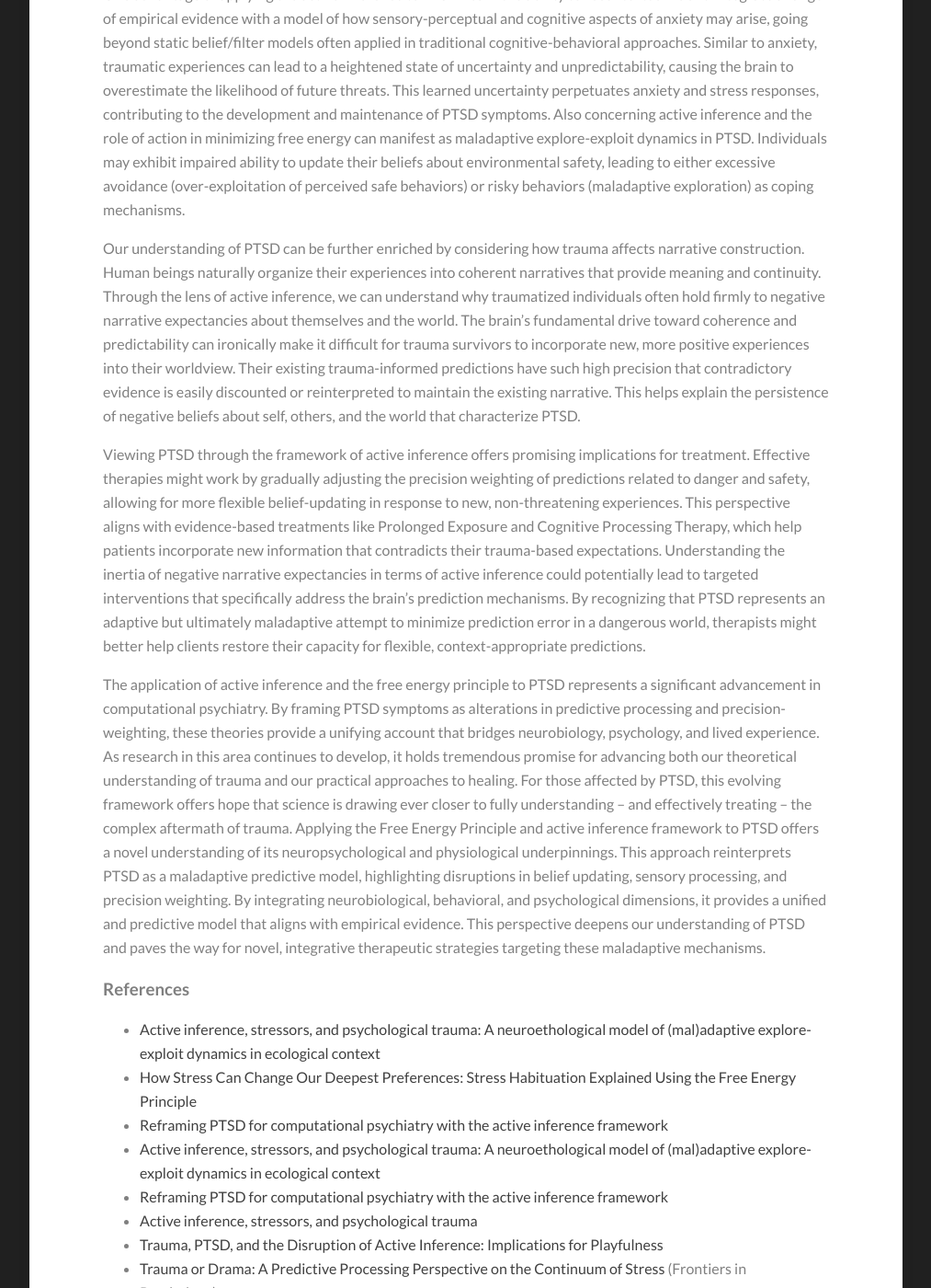
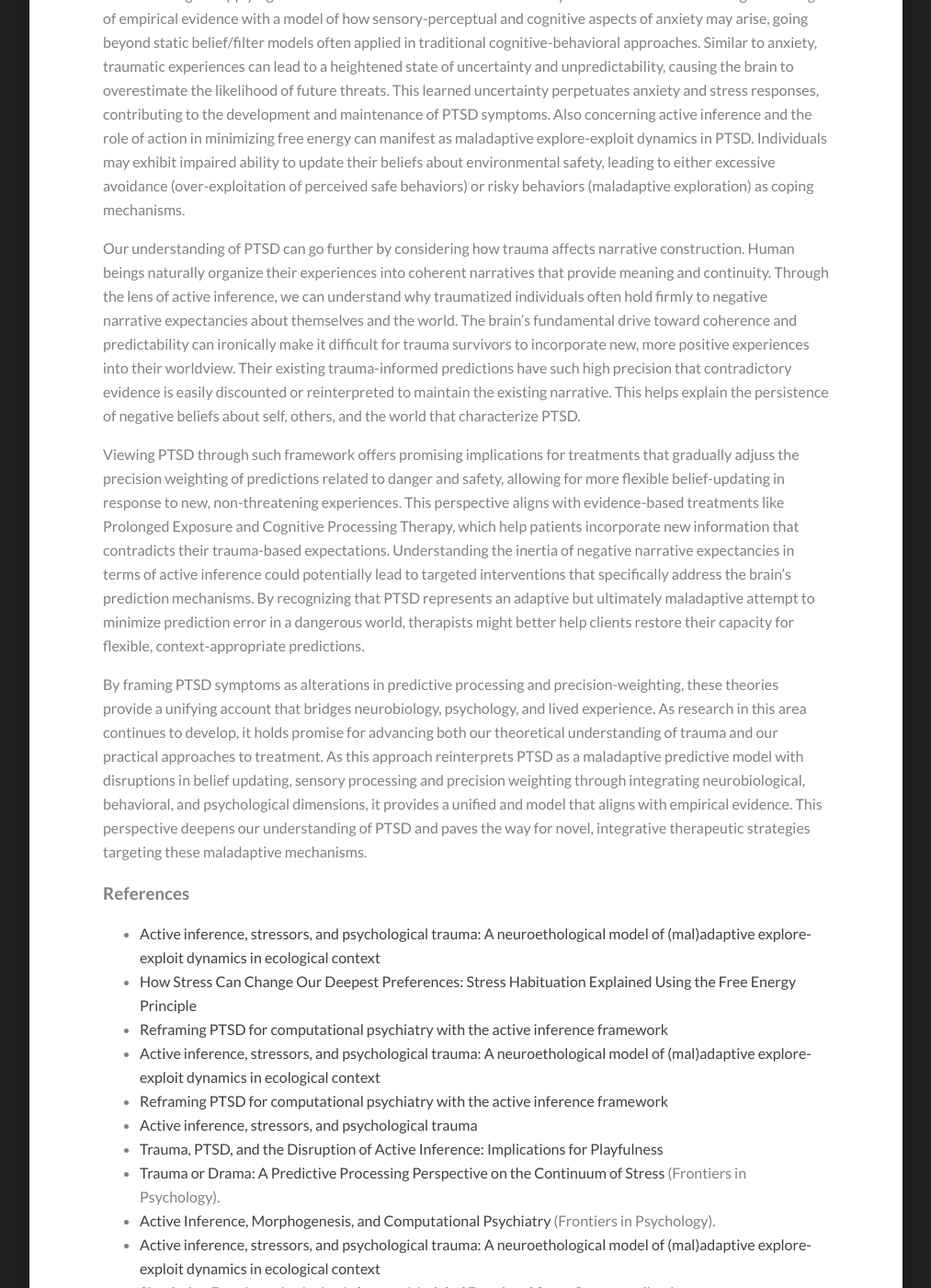
Before and after one commit to Kamran-Afzali/Kamran-Afzali.github.io, a Jekyll site: the page built from _posts/2025-08-25-FEP_PTSD.md, in a window 1280 px wide and 1400 px high, scrolled down 2586 px. Shown: the whole window at 92% size, without its empty margins (133-1146 px from the left). Built offline with Jekyll 4.4.1, drawn with Linux system fonts in a browser that asks for light colours.

Commit message:
Update 2025-08-25-FEP_PTSD.md

```diff
--- a/_posts/2025-08-25-FEP_PTSD.md
+++ b/_posts/2025-08-25-FEP_PTSD.md
@@ -21,12 +21,11 @@
 Another key aspect is the concept of aberrant precision weighting, where individuals with PTSD tend to overestimate the precision of threat-related predictions. This results in persistent and exaggerated fear responses even in safe environments, explaining the characteristic hypervigilance and re-experiencing symptoms of PTSD. One advantage of applying the active inference to PTSD lies in the ability to recontextualize and integrate a range of empirical evidence with a model of how sensory-perceptual and cognitive aspects of anxiety may arise, going beyond static belief/filter models often applied in traditional cognitive-behavioral approaches. Similar to anxiety, traumatic experiences can lead to a heightened state of uncertainty and unpredictability, causing the brain to overestimate the likelihood of future threats. This learned uncertainty perpetuates anxiety and stress responses, contributing to the development and maintenance of PTSD symptoms. Also concerning active inference and the role of action in minimizing free energy can manifest as maladaptive explore-exploit dynamics in PTSD. Individuals may exhibit impaired ability to update their beliefs about environmental safety, leading to either excessive avoidance (over-exploitation of perceived safe behaviors) or risky behaviors (maladaptive exploration) as coping mechanisms.
 
 
-Our understanding of PTSD can be further enriched by considering how trauma affects narrative construction. Human beings naturally organize their experiences into coherent narratives that provide meaning and continuity. Through the lens of active inference, we can understand why traumatized individuals often hold firmly to negative narrative expectancies about themselves and the world. The brain's fundamental drive toward coherence and predictability can ironically make it difficult for trauma survivors to incorporate new, more positive experiences into their worldview. Their existing trauma-informed predictions have such high precision that contradictory evidence is easily discounted or reinterpreted to maintain the existing narrative. This helps explain the persistence of negative beliefs about self, others, and the world that characterize PTSD.
+Our understanding of PTSD can go further by considering how trauma affects narrative construction. Human beings naturally organize their experiences into coherent narratives that provide meaning and continuity. Through the lens of active inference, we can understand why traumatized individuals often hold firmly to negative narrative expectancies about themselves and the world. The brain's fundamental drive toward coherence and predictability can ironically make it difficult for trauma survivors to incorporate new, more positive experiences into their worldview. Their existing trauma-informed predictions have such high precision that contradictory evidence is easily discounted or reinterpreted to maintain the existing narrative. This helps explain the persistence of negative beliefs about self, others, and the world that characterize PTSD.
 
-Viewing PTSD through the framework of active inference offers promising implications for treatment. Effective therapies might work by gradually adjusting the precision weighting of predictions related to danger and safety, allowing for more flexible belief-updating in response to new, non-threatening experiences. This perspective aligns with evidence-based treatments like Prolonged Exposure and Cognitive Processing Therapy, which help patients incorporate new information that contradicts their trauma-based expectations. Understanding the inertia of negative narrative expectancies in terms of active inference could potentially lead to targeted interventions that specifically address the brain's prediction mechanisms. By recognizing that PTSD represents an adaptive but ultimately maladaptive attempt to minimize prediction error in a dangerous world, therapists might better help clients restore their capacity for flexible, context-appropriate predictions.
+Viewing PTSD through such framework offers promising implications for treatments that gradually adjuss the precision weighting of predictions related to danger and safety, allowing for more flexible belief-updating in response to new, non-threatening experiences. This perspective aligns with evidence-based treatments like Prolonged Exposure and Cognitive Processing Therapy, which help patients incorporate new information that contradicts their trauma-based expectations. Understanding the inertia of negative narrative expectancies in terms of active inference could potentially lead to targeted interventions that specifically address the brain's prediction mechanisms. By recognizing that PTSD represents an adaptive but ultimately maladaptive attempt to minimize prediction error in a dangerous world, therapists might better help clients restore their capacity for flexible, context-appropriate predictions.
 
-
-The application of active inference and the free energy principle to PTSD represents a significant advancement in computational psychiatry. By framing PTSD symptoms as alterations in predictive processing and precision-weighting, these theories provide a unifying account that bridges neurobiology, psychology, and lived experience. As research in this area continues to develop, it holds tremendous promise for advancing both our theoretical understanding of trauma and our practical approaches to healing. For those affected by PTSD, this evolving framework offers hope that science is drawing ever closer to fully understanding – and effectively treating – the complex aftermath of trauma. Applying the Free Energy Principle and active inference framework to PTSD offers a novel understanding of its neuropsychological and physiological underpinnings. This approach reinterprets PTSD as a maladaptive predictive model, highlighting disruptions in belief updating, sensory processing, and precision weighting. By integrating neurobiological, behavioral, and psychological dimensions, it provides a unified and predictive model that aligns with empirical evidence. This perspective deepens our understanding of PTSD and paves the way for novel, integrative therapeutic strategies targeting these maladaptive mechanisms.
+By framing PTSD symptoms as alterations in predictive processing and precision-weighting, these theories provide a unifying account that bridges neurobiology, psychology, and lived experience. As research in this area continues to develop, it holds promise for advancing both our theoretical understanding of trauma and our practical approaches to treatment. As this approach reinterprets PTSD as a maladaptive predictive model with disruptions in belief updating, sensory processing and precision weighting through integrating neurobiological, behavioral, and psychological dimensions, it provides a unified and model that aligns with empirical evidence. This perspective deepens our understanding of PTSD and paves the way for novel, integrative therapeutic strategies targeting these maladaptive mechanisms.
 
 
 
```
